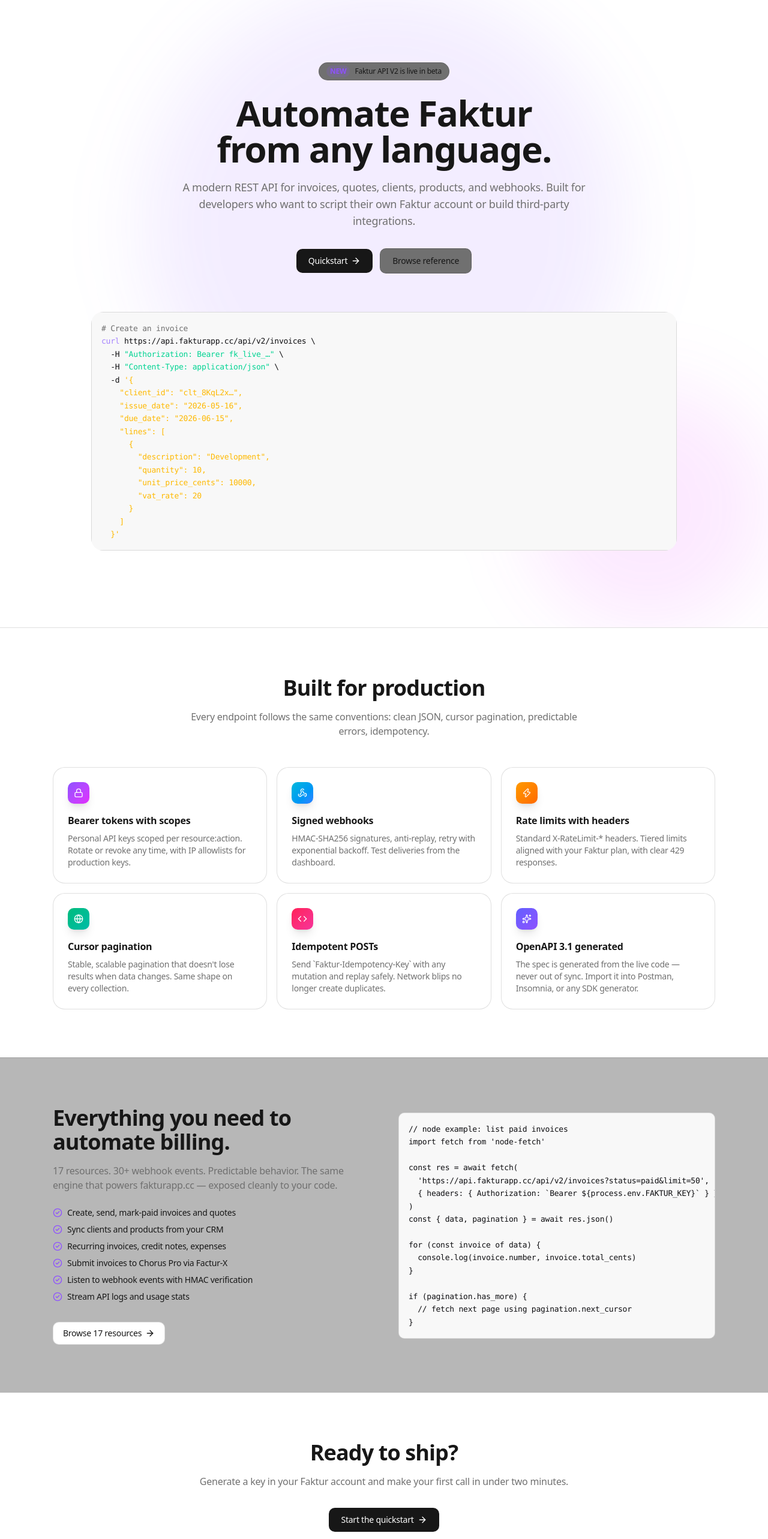
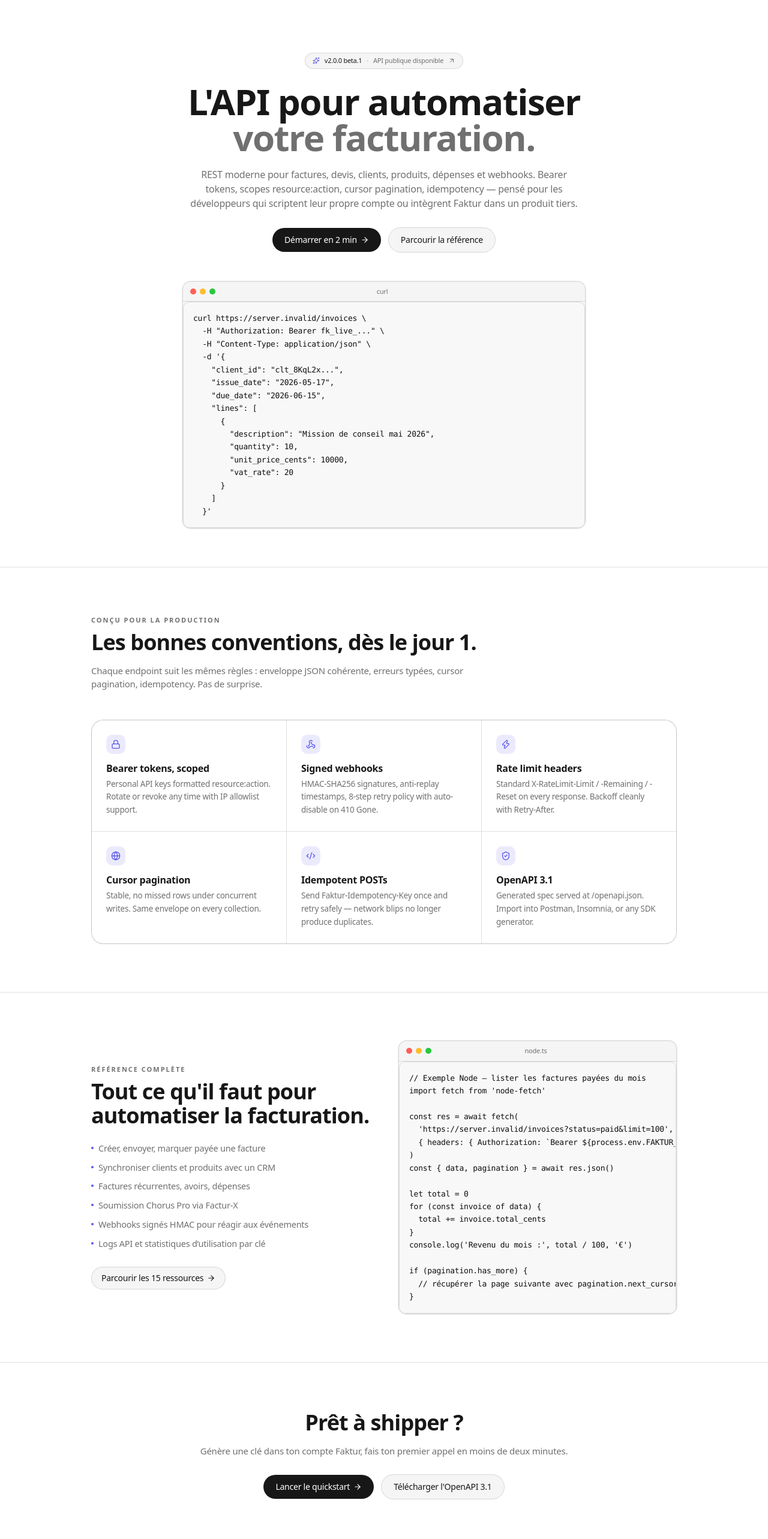
Before and after one commit to fakturapp/docs, a Next.js app: page / in a window 1280 px wide. Shown: the part 80-2646 px from the top of the page at 60% size. Built offline with nearby package versions, Linux system fonts and the light colour scheme; no server answers.

Commit message:
feat(docs): redesign landing page (Faktur tokens, no gradients, terminal-style code window, edge-to-edge feature grid)

```diff
--- a/src/app/page.tsx
+++ b/src/app/page.tsx
@@ -1,259 +1,256 @@
-'use client'
-
 import Link from 'next/link'
-import { motion } from 'framer-motion'
 import {
   ArrowRight,
+  ArrowUpRight,
+  Lock,
   Zap,
-  Lock,
   Webhook,
-  Code,
+  Code2,
+  ShieldCheck,
   Sparkles,
-  CheckCircle2,
   Globe,
 } from 'lucide-react'
+import { CodeWindow } from '@/components/code-window'
+import { API_V2_BASE_URL } from '@/lib/config'
+
+export const dynamic = 'force-static'
+export const revalidate = false
+
+const FEATURES: Array<{
+  icon: typeof Lock
+  title: string
+  description: string
+}> = [
+  {
+    icon: Lock,
+    title: 'Bearer tokens, scoped',
+    description:
+      'Personal API keys formatted resource:action. Rotate or revoke any time with IP allowlist support.',
+  },
+  {
+    icon: Webhook,
+    title: 'Signed webhooks',
+    description:
+      'HMAC-SHA256 signatures, anti-replay timestamps, 8-step retry policy with auto-disable on 410 Gone.',
+  },
+  {
+    icon: Zap,
+    title: 'Rate limit headers',
+    description:
+      'Standard X-RateLimit-Limit / -Remaining / -Reset on every response. Backoff cleanly with Retry-After.',
+  },
+  {
+    icon: Globe,
+    title: 'Cursor pagination',
+    description:
+      "Stable, no missed rows under concurrent writes. Same envelope on every collection.",
+  },
+  {
+    icon: Code2,
+    title: 'Idempotent POSTs',
+    description:
+      'Send Faktur-Idempotency-Key once and retry safely — network blips no longer produce duplicates.',
+  },
+  {
+    icon: ShieldCheck,
+    title: 'OpenAPI 3.1',
+    description:
+      'Generated spec served at /openapi.json. Import into Postman, Insomnia, or any SDK generator.',
+  },
+]
 
 export default function Landing() {
   return (
-    <div>
-      <section className="relative overflow-hidden border-b border-(--border)">
-        <div className="absolute inset-0 -z-10">
-          <div className="absolute top-0 left-1/2 size-[800px] -translate-x-1/2 rounded-full bg-violet-500/10 blur-3xl" />
-          <div className="absolute bottom-0 right-0 size-[400px] rounded-full bg-fuchsia-500/10 blur-3xl" />
-        </div>
-        <div className="mx-auto max-w-5xl px-4 py-24 sm:px-6 sm:py-32">
-          <motion.div
-            initial={{ opacity: 0, y: 16 }}
-            animate={{ opacity: 1, y: 0 }}
-            transition={{ duration: 0.5 }}
-            className="flex flex-col items-center text-center"
+    <div className="bg-background">
+      <section className="relative overflow-hidden">
+        <div className="docs-grid pointer-events-none absolute inset-0 -z-10" />
+        <div className="mx-auto flex max-w-5xl flex-col items-center px-4 pb-16 pt-20 text-center sm:px-6 sm:pt-28">
+          <Link
+            href="/changelog"
+            className="inline-flex items-center gap-2 rounded-full border border-border bg-surface px-3 py-1 text-[11px] text-muted-foreground transition-colors hover:bg-surface-hover hover:text-foreground"
           >
-            <div className="inline-flex items-center gap-2 rounded-full border border-(--border) bg-(--muted) px-3 py-1 text-xs">
-              <span className="rounded-full bg-violet-500/15 px-1.5 py-0.5 font-semibold text-violet-500">
-                NEW
-              </span>
-              Faktur API V2 is live in beta
-            </div>
-            <h1 className="mt-6 text-4xl font-semibold tracking-tight sm:text-6xl">
-              Automate <span className="gradient-text">Faktur</span>
-              <br />
-              from any language.
+            <Sparkles className="size-3 text-accent" />
+            <span className="font-medium text-foreground">v2.0.0 beta.1</span>
+            <span className="text-muted-secondary">·</span>
+            <span>API publique disponible</span>
+            <ArrowUpRight className="size-3" />
+          </Link>
+
+          <h1 className="mt-6 text-balance text-4xl font-semibold tracking-tight text-foreground sm:text-5xl lg:text-6xl">
+            L&apos;API pour automatiser{' '}
+            <span className="text-muted-foreground">votre facturation.</span>
           </h1>
-            <p className="mt-5 max-w-2xl text-lg text-(--muted-foreground)">
-              A modern REST API for invoices, quotes, clients, products, and webhooks. Built for
-              developers who want to script their own Faktur account or build third-party
-              integrations.
+          <p className="mt-5 max-w-2xl text-balance text-[15px] text-muted-foreground sm:text-base">
+            REST moderne pour factures, devis, clients, produits, dépenses et webhooks. Bearer
+            tokens, scopes resource:action, cursor pagination, idempotency — pensé pour les
+            développeurs qui scriptent leur propre compte ou intègrent Faktur dans un produit
+            tiers.
           </p>
-            <div className="mt-8 flex flex-col items-center gap-3 sm:flex-row">
+
+          <div className="mt-7 flex flex-col items-center gap-3 sm:flex-row">
             <Link
               href="/quickstart"
-                className="inline-flex items-center gap-1.5 rounded-lg bg-(--foreground) px-5 py-2.5 text-sm font-medium text-(--background) transition-transform hover:scale-105"
+              className="inline-flex items-center gap-1.5 rounded-full bg-foreground px-5 py-2.5 text-sm font-medium text-background transition-transform hover:scale-[1.02] active:scale-100"
             >
-                Quickstart <ArrowRight className="size-4" />
+              Démarrer en 2 min
+              <ArrowRight className="size-3.5" />
             </Link>
             <Link
-                href="/resources/invoices"
-                className="inline-flex items-center gap-1.5 rounded-lg border border-(--border) bg-(--muted) px-5 py-2.5 text-sm font-medium transition-colors hover:bg-(--background)"
+              href="/resources"
+              className="inline-flex items-center gap-1.5 rounded-full border border-border bg-surface px-5 py-2.5 text-sm font-medium text-foreground transition-colors hover:bg-surface-hover"
             >
-                Browse reference
+              Parcourir la référence
             </Link>
           </div>
-          </motion.div>
 
-          <motion.div
-            initial={{ opacity: 0, y: 24 }}
-            animate={{ opacity: 1, y: 0 }}
-            transition={{ delay: 0.2, duration: 0.5 }}
-            className="gradient-border mt-16 overflow-hidden rounded-2xl"
-          >
-            <pre className="overflow-x-auto rounded-2xl border border-(--border) bg-(--code-bg) p-5 text-sm leading-relaxed">
-              <code>
-                <span className="text-(--muted-foreground)"># Create an invoice</span>
-                {'\n'}
-                <span className="text-violet-400">curl</span> https://api.fakturapp.cc/api/v2/invoices \
-                {'\n  '}-H{' '}
-                <span className="text-emerald-400">
-                  &quot;Authorization: Bearer fk_live_…&quot;
-                </span>{' '}
-                \
-                {'\n  '}-H{' '}
-                <span className="text-emerald-400">
-                  &quot;Content-Type: application/json&quot;
-                </span>{' '}
-                \
-                {'\n  '}-d{' '}
-                <span className="text-amber-400">
-                  &apos;{`{
-    "client_id": "clt_8KqL2x…",
-    "issue_date": "2026-05-16",
+          <div className="mt-12 w-full max-w-2xl">
+            <CodeWindow filename="curl" className="text-left">
+              {`curl ${API_V2_BASE_URL}/invoices \\
+  -H "Authorization: Bearer fk_live_..." \\
+  -H "Content-Type: application/json" \\
+  -d '{
+    "client_id": "clt_8KqL2x...",
+    "issue_date": "2026-05-17",
     "due_date": "2026-06-15",
     "lines": [
       {
-        "description": "Development",
+        "description": "Mission de conseil mai 2026",
         "quantity": 10,
         "unit_price_cents": 10000,
         "vat_rate": 20
       }
     ]
-  }`}&apos;
-                </span>
-              </code>
-            </pre>
-          </motion.div>
+  }'`}
+            </CodeWindow>
+          </div>
         </div>
       </section>
 
-      <section className="mx-auto max-w-6xl px-4 py-20 sm:px-6">
-        <h2 className="text-center text-3xl font-semibold tracking-tight sm:text-4xl">
-          Built for production
+      <section className="border-t border-separator">
+        <div className="mx-auto max-w-5xl px-4 py-20 sm:px-6">
+          <div className="mb-12 max-w-2xl">
+            <p className="text-[11px] font-semibold uppercase tracking-[0.18em] text-muted-foreground">
+              Conçu pour la production
+            </p>
+            <h2 className="mt-2 text-3xl font-semibold tracking-tight text-foreground sm:text-4xl">
+              Les bonnes conventions, dès le jour 1.
             </h2>
-        <p className="mx-auto mt-4 max-w-2xl text-center text-(--muted-foreground)">
-          Every endpoint follows the same conventions: clean JSON, cursor pagination, predictable
-          errors, idempotency.
+            <p className="mt-4 text-[15px] text-muted-foreground">
+              Chaque endpoint suit les mêmes règles : enveloppe JSON cohérente, erreurs typées,
+              cursor pagination, idempotency. Pas de surprise.
             </p>
-        <div className="mt-12 grid gap-4 sm:grid-cols-2 lg:grid-cols-3">
-          <FeatureCard
-            icon={Lock}
-            title="Bearer tokens with scopes"
-            description="Personal API keys scoped per resource:action. Rotate or revoke any time, with IP allowlists for production keys."
-            accent="from-violet-500 to-fuchsia-500"
-          />
-          <FeatureCard
-            icon={Webhook}
-            title="Signed webhooks"
-            description="HMAC-SHA256 signatures, anti-replay, retry with exponential backoff. Test deliveries from the dashboard."
-            accent="from-cyan-500 to-blue-500"
-          />
-          <FeatureCard
-            icon={Zap}
-            title="Rate limits with headers"
-            description="Standard X-RateLimit-* headers. Tiered limits aligned with your Faktur plan, with clear 429 responses."
-            accent="from-amber-500 to-orange-500"
-          />
-          <FeatureCard
-            icon={Globe}
-            title="Cursor pagination"
-            description="Stable, scalable pagination that doesn't lose results when data changes. Same shape on every collection."
-            accent="from-emerald-500 to-teal-500"
-          />
-          <FeatureCard
-            icon={Code}
-            title="Idempotent POSTs"
-            description="Send `Faktur-Idempotency-Key` with any mutation and replay safely. Network blips no longer create duplicates."
-            accent="from-rose-500 to-pink-500"
-          />
-          <FeatureCard
-            icon={Sparkles}
-            title="OpenAPI 3.1 generated"
-            description="The spec is generated from the live code — never out of sync. Import it into Postman, Insomnia, or any SDK generator."
-            accent="from-indigo-500 to-violet-500"
-          />
+          </div>
+
+          <div className="grid gap-px overflow-hidden rounded-2xl border border-border bg-border sm:grid-cols-2 lg:grid-cols-3">
+            {FEATURES.map((f) => {
+              const Icon = f.icon
+              return (
+                <div
+                  key={f.title}
+                  className="flex flex-col gap-3 bg-background p-6 transition-colors hover:bg-surface"
+                >
+                  <div className="inline-flex size-8 items-center justify-center rounded-lg bg-accent-soft text-accent-soft-foreground">
+                    <Icon className="size-4" />
+                  </div>
+                  <div>
+                    <h3 className="font-semibold text-foreground">{f.title}</h3>
+                    <p className="mt-1 text-[13.5px] leading-relaxed text-muted-foreground">
+                      {f.description}
+                    </p>
+                  </div>
+                </div>
+              )
+            })}
+          </div>
         </div>
       </section>
 
-      <section className="border-t border-(--border) bg-(--muted)/50">
-        <div className="mx-auto max-w-6xl px-4 py-20 sm:px-6">
+      <section className="border-t border-separator">
+        <div className="mx-auto max-w-5xl px-4 py-20 sm:px-6">
           <div className="grid items-center gap-12 lg:grid-cols-2">
             <div>
-              <h2 className="text-3xl font-semibold tracking-tight sm:text-4xl">
-                Everything you need to automate billing.
+              <p className="text-[11px] font-semibold uppercase tracking-[0.18em] text-muted-foreground">
+                Référence complète
+              </p>
+              <h2 className="mt-2 text-3xl font-semibold tracking-tight text-foreground sm:text-4xl">
+                Tout ce qu&apos;il faut pour automatiser la facturation.
               </h2>
-              <p className="mt-4 text-(--muted-foreground)">
-                17 resources. 30+ webhook events. Predictable behavior. The same engine that powers
-                fakturapp.cc — exposed cleanly to your code.
-              </p>
-              <ul className="mt-6 space-y-2 text-sm">
+              <ul className="mt-6 space-y-2.5 text-[14.5px] text-muted-foreground">
                 {[
-                  'Create, send, mark-paid invoices and quotes',
-                  'Sync clients and products from your CRM',
-                  'Recurring invoices, credit notes, expenses',
-                  'Submit invoices to Chorus Pro via Factur-X',
-                  'Listen to webhook events with HMAC verification',
-                  'Stream API logs and usage stats',
+                  'Créer, envoyer, marquer payée une facture',
+                  'Synchroniser clients et produits avec un CRM',
+                  'Factures récurrentes, avoirs, dépenses',
+                  'Soumission Chorus Pro via Factur-X',
+                  'Webhooks signés HMAC pour réagir aux événements',
+                  'Logs API et statistiques d’utilisation par clé',
                 ].map((s) => (
                   <li key={s} className="flex items-start gap-2">
-                    <CheckCircle2 className="mt-0.5 size-4 shrink-0 text-violet-500" />
+                    <span className="mt-2 inline-block size-1 shrink-0 rounded-full bg-accent" />
                     <span>{s}</span>
                   </li>
                 ))}
               </ul>
-              <div className="mt-8 flex gap-3">
+              <div className="mt-7 flex gap-3">
                 <Link
-                  href="/resources/invoices"
-                  className="inline-flex items-center gap-1.5 rounded-lg border border-(--border) bg-(--background) px-4 py-2 text-sm transition-colors hover:bg-(--muted)"
+                  href="/resources"
+                  className="inline-flex items-center gap-1.5 rounded-full border border-border bg-surface px-4 py-2 text-sm text-foreground transition-colors hover:bg-surface-hover"
                 >
-                  Browse 17 resources <ArrowRight className="size-4" />
+                  Parcourir les 15 ressources
+                  <ArrowRight className="size-3.5" />
                 </Link>
               </div>
             </div>
-            <div className="gradient-border rounded-2xl">
-              <pre className="overflow-x-auto rounded-2xl border border-(--border) bg-(--code-bg) p-5 text-xs leading-relaxed">
-                <code>{`// node example: list paid invoices
+            <div>
+              <CodeWindow filename="node.ts">
+                {`// Exemple Node — lister les factures payées du mois
 import fetch from 'node-fetch'
 
 const res = await fetch(
-  'https://api.fakturapp.cc/api/v2/invoices?status=paid&limit=50',
+  '${API_V2_BASE_URL}/invoices?status=paid&limit=100',
   { headers: { Authorization: \`Bearer \${process.env.FAKTUR_KEY}\` } }
 )
 const { data, pagination } = await res.json()
 
+let total = 0
 for (const invoice of data) {
-  console.log(invoice.number, invoice.total_cents)
+  total += invoice.total_cents
 }
+console.log('Revenu du mois :', total / 100, '€')
 
 if (pagination.has_more) {
-  // fetch next page using pagination.next_cursor
-}`}</code>
-              </pre>
+  // récupérer la page suivante avec pagination.next_cursor
+}`}
+              </CodeWindow>
             </div>
           </div>
         </div>
       </section>
 
-      <section className="mx-auto max-w-3xl px-4 py-20 text-center sm:px-6">
-        <h2 className="text-3xl font-semibold tracking-tight sm:text-4xl">Ready to ship?</h2>
-        <p className="mt-4 text-(--muted-foreground)">
-          Generate a key in your Faktur account and make your first call in under two minutes.
+      <section className="border-t border-separator">
+        <div className="mx-auto max-w-3xl px-4 py-20 text-center sm:px-6">
+          <h2 className="text-3xl font-semibold tracking-tight text-foreground sm:text-4xl">
+            Prêt à shipper ?
+          </h2>
+          <p className="mt-4 text-[15px] text-muted-foreground">
+            Génère une clé dans ton compte Faktur, fais ton premier appel en moins de deux minutes.
           </p>
-        <div className="mt-8 flex justify-center gap-3">
+          <div className="mt-7 flex flex-col items-center justify-center gap-3 sm:flex-row">
             <Link
               href="/quickstart"
-            className="inline-flex items-center gap-1.5 rounded-lg bg-(--foreground) px-5 py-2.5 text-sm font-medium text-(--background) transition-transform hover:scale-105"
+              className="inline-flex items-center gap-1.5 rounded-full bg-foreground px-5 py-2.5 text-sm font-medium text-background transition-transform hover:scale-[1.02]"
             >
-            Start the quickstart <ArrowRight className="size-4" />
+              Lancer le quickstart
+              <ArrowRight className="size-3.5" />
             </Link>
+            <Link
+              href="/openapi.json"
+              className="inline-flex items-center gap-1.5 rounded-full border border-border bg-surface px-5 py-2.5 text-sm font-medium text-foreground transition-colors hover:bg-surface-hover"
+            >
+              Télécharger l&apos;OpenAPI 3.1
+            </Link>
+          </div>
         </div>
       </section>
     </div>
   )
 }
-
-function FeatureCard({
-  icon: Icon,
-  title,
-  description,
-  accent,
-}: {
-  icon: typeof Zap
-  title: string
-  description: string
-  accent: string
-}) {
-  return (
-    <motion.div
-      initial={{ opacity: 0, y: 12 }}
-      whileInView={{ opacity: 1, y: 0 }}
-      viewport={{ once: true }}
-      transition={{ duration: 0.4 }}
-      className="gradient-border group rounded-2xl border border-(--border) bg-(--background) p-6 transition-transform hover:-translate-y-1"
-    >
-      <div
-        className={`inline-flex size-9 items-center justify-center rounded-lg bg-gradient-to-br ${accent} text-white shadow-lg shadow-black/10`}
-      >
-        <Icon className="size-4" />
-      </div>
-      <h3 className="mt-4 font-semibold">{title}</h3>
-      <p className="mt-2 text-sm text-(--muted-foreground)">{description}</p>
-    </motion.div>
-  )
-}
--- /dev/null
+++ b/src/components/code-window.tsx
@@ -0,0 +1,35 @@
+import type { ReactNode } from 'react'
+import { cn } from '@/lib/cn'
+
+interface Props {
+  language?: string
+  filename?: string
+  children: ReactNode
+  className?: string
+}
+
+export function CodeWindow({ language, filename, children, className }: Props) {
+  return (
+    <div
+      className={cn(
+        'overflow-hidden rounded-xl border border-border bg-code-bg shadow-surface',
+        className
+      )}
+    >
+      <div className="flex items-center justify-between border-b border-separator bg-surface px-3 py-2">
+        <div className="flex items-center gap-1.5">
+          <span className="size-2.5 rounded-full bg-[#ff5f57]" />
+          <span className="size-2.5 rounded-full bg-[#febc2e]" />
+          <span className="size-2.5 rounded-full bg-[#28c840]" />
+        </div>
+        <div className="text-[11px] font-medium text-muted-foreground">
+          {filename ?? language ?? ''}
+        </div>
+        <div className="w-12" />
+      </div>
+      <pre className="overflow-x-auto p-4 text-[12.5px] leading-relaxed">
+        <code>{children}</code>
+      </pre>
+    </div>
+  )
+}
```
Lines whose indentation alone changed are shown as unchanged.
